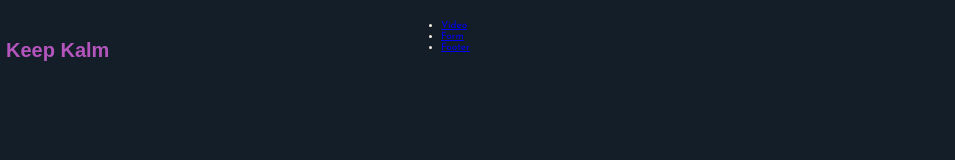
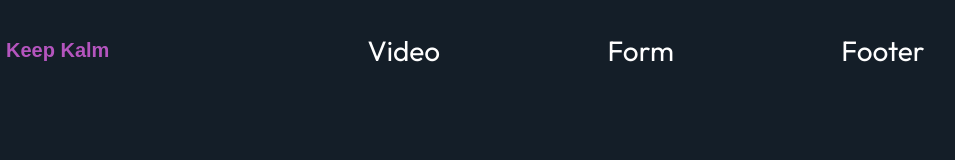
Before and after one commit to Manglam11/landing_page, a plain HTML site: page index.html in a window 1280 px wide. Shown: the full height of the page, 204-1159 px from the left. Drawn offline with Linux system fonts and the light colour scheme; a web font is replaced by a local one.

Commit message:
navigation styling completed.

```diff
--- a/styles.css
+++ b/styles.css
@@ -1,6 +1,4 @@
-@import url('https://fonts.googleapis.com/css2?family=Inter:wght@100..900&family=Jaro:opsz@6..72&family=Josefin+Sans:ital,wght@0,100..700;1,100..700&family=Outfit:wght@100..900&display=swap');
-
-
+@import url("https://fonts.googleapis.com/css2?family=Inter:wght@100..900&family=Jaro:opsz@6..72&family=Josefin+Sans:ital,wght@0,100..700;1,100..700&family=Outfit:wght@100..900&display=swap");
 
 *,
 ::before,
@@ -22,7 +20,7 @@ body {
 
 #header {
     display: grid;
-    grid-template-columns: 1fr 1fr;
+    grid-template-columns: 1fr 2fr;
     justify-content: space-between;
 
     gap: 10px;
@@ -52,9 +50,8 @@ body {
     font-family: "Jaro", sans-serif;
     font-size: 20px;
     opacity: 0.9;
-    color: #C65BCF;
+    color: #c65bcf;
     transition: font-size 0.2s;
-
 }
 
 .logo-description:hover {
@@ -62,3 +59,54 @@ body {
     color: #b28eb5;
     font-size: 22px;
 }
+
+/* ul#navbar li {
+    display: inline;
+} */
+#nav-bar {
+    width: 100%;
+    /* background-color: antiquewhite; */
+    overflow: hidden;
+    font-family: "Outfit", sans-serif;
+    text-decoration: none;
+
+}
+
+#nav-bar ul {
+    display: flex;
+    flex-direction: row;
+    align-items: center;
+    justify-content: space-evenly;
+    height: 100%;
+    gap: 20px;
+    list-style: none;
+    overflow: hidden;
+    position: sticky;
+    background-color: #333;
+    font-size: 28px;
+    background: repeating-linear-gradient(90deg,
+            var(--building-color3),
+            var(--building-color3) 10%,
+            transparent 10%,
+            transparent 30%),
+        repeating-linear-gradient(var(--building-color3),
+            var(--building-color3) 10%,
+            var(--window-color3) 10%,
+            var(--window-color3) 30%);
+}
+
+li {
+    float: left;
+}
+
+li a {
+    display: block;
+    color: white;
+    text-align: center;
+    padding: 14px 16px;
+    text-decoration: none;
+}
+
+li a:hover {
+    background-color: #111;
+}
```
